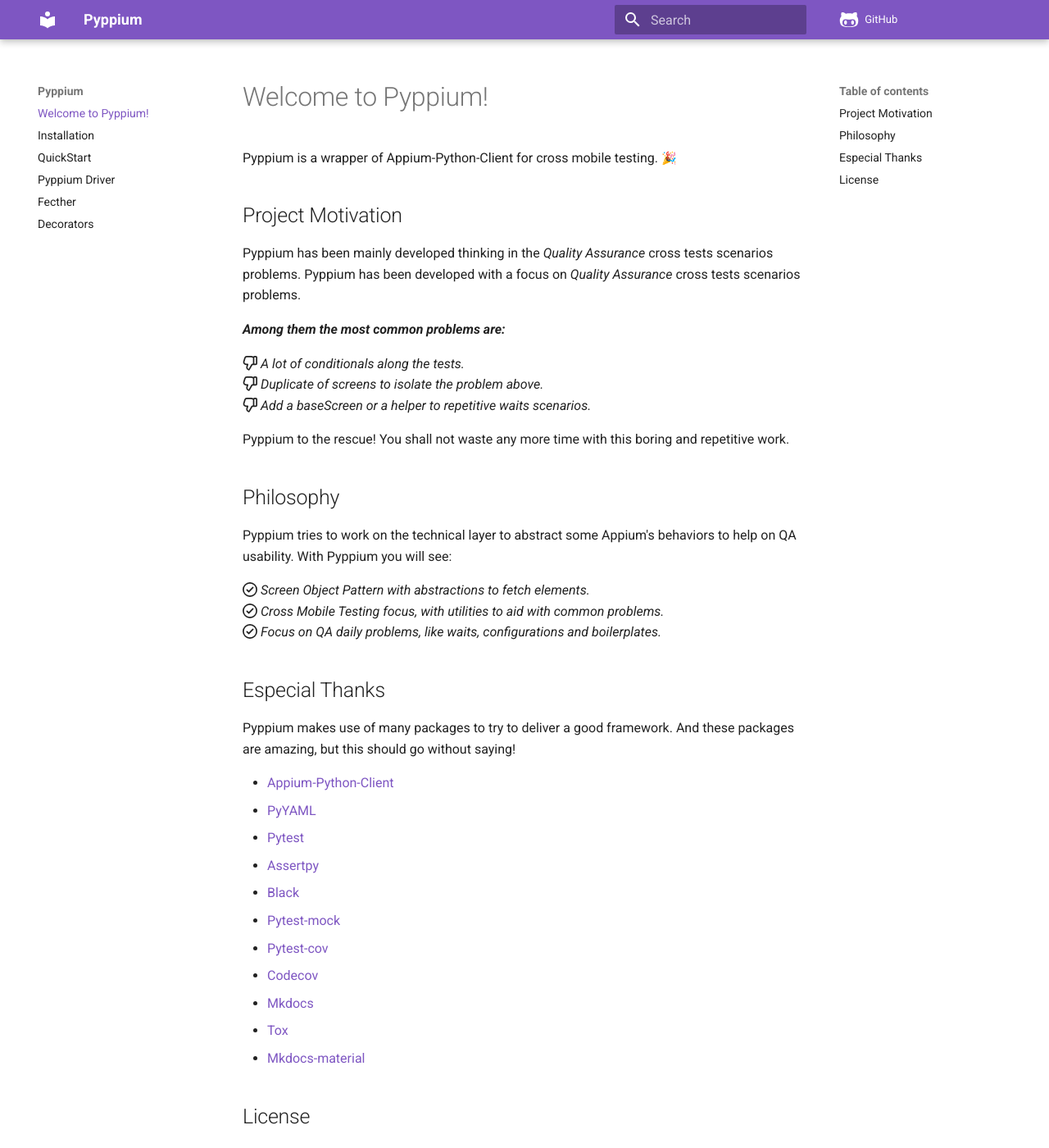
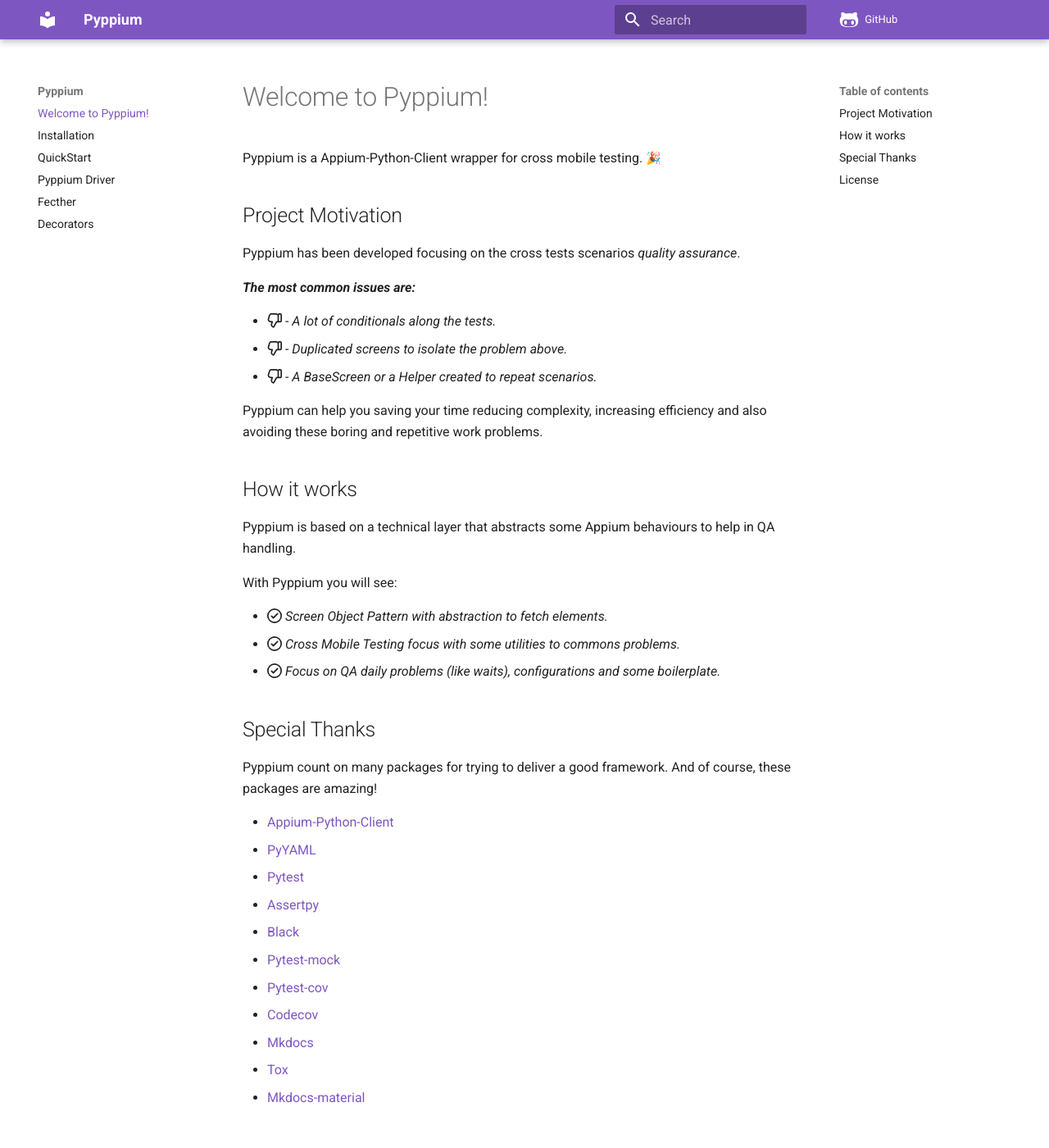
Before and after one commit to leomenezessz/pyppium, an MkDocs documentation site: the page built from docs/index.md, in a window 1280 px wide and 1400 px high. Shown: the whole window at 82% size. Built offline with MkDocs 1.6.1 and Material for MkDocs 9.7.7, drawn with Linux system fonts in a browser that asks for light colours; emoji names are drawn with the system emoji font; comment, search, counter and statistics services are not loaded.

Commit message:
Includes english suggestions (#8)

```diff
--- a/docs/index.md
+++ b/docs/index.md
@@ -1,31 +1,32 @@
 # Welcome to Pyppium!
 
-Pyppium is a wrapper of Appium-Python-Client for cross mobile testing. :tada:
+Pyppium is a Appium-Python-Client wrapper for cross mobile testing. :tada:
 
 ## Project Motivation
 
-Pyppium has been mainly developed thinking in the *Quality Assurance* cross tests scenarios problems.
-Pyppium has been developed with a focus on *Quality Assurance* cross tests scenarios problems.
+Pyppium has been developed focusing on the cross tests scenarios *quality assurance*.
 
-***Among them the most common problems are:***
+***The most common issues are:***
 
-:octicons-thumbsdown-16: *A lot of conditionals along the tests.*</br>
-:octicons-thumbsdown-16: *Duplicate of screens to isolate the problem above.*</br>
-:octicons-thumbsdown-16: *Add a baseScreen or a helper to repetitive waits scenarios.*</br>
+- :octicons-thumbsdown-16: - *A lot of conditionals along the tests.*
+- :octicons-thumbsdown-16: - *Duplicated screens to isolate the problem above.*
+- :octicons-thumbsdown-16: - *A BaseScreen or a Helper created to repeat scenarios.*
 
-Pyppium to the rescue! You shall not waste any more time with this boring and repetitive work.
+Pyppium can help you saving your time reducing complexity, increasing efficiency and also avoiding these boring and repetitive work problems.
 
-## Philosophy
+## How it works
 
-Pyppium tries to work on the technical layer to abstract some Appium's behaviors to help on QA usability. With Pyppium you will see:
+Pyppium is based on a technical layer that abstracts some Appium behaviours to help in QA handling.
 
-:octicons-check-circle-16: *Screen Object Pattern with abstractions to fetch elements.*</br>
-:octicons-check-circle-16: *Cross Mobile Testing focus, with utilities to aid with common problems.*</br>
-:octicons-check-circle-16: *Focus on QA daily problems, like waits, configurations and boilerplates.*</br>
+With Pyppium you will see:
 
-## Especial Thanks
+ - :octicons-check-circle-16: *Screen Object Pattern with abstraction to fetch elements.*
+ - :octicons-check-circle-16: *Cross Mobile Testing focus with some utilities to commons problems.*
+ - :octicons-check-circle-16: *Focus on QA daily problems (like waits), configurations and some boilerplate.*
 
- Pyppium makes use of many packages to try to deliver a good framework. And these packages are amazing, but this should go without saying!
+## Special Thanks
+
+ Pyppium count on many packages for trying to deliver a good framework. And of course, these packages are amazing!
 
  - [Appium-Python-Client](https://pypi.org/project/Appium-Python-Client/)
  - [PyYAML](https://pypi.org/project/PyYAML/)
```
Also changed, not shown: README.md (+9 -5 lines).
